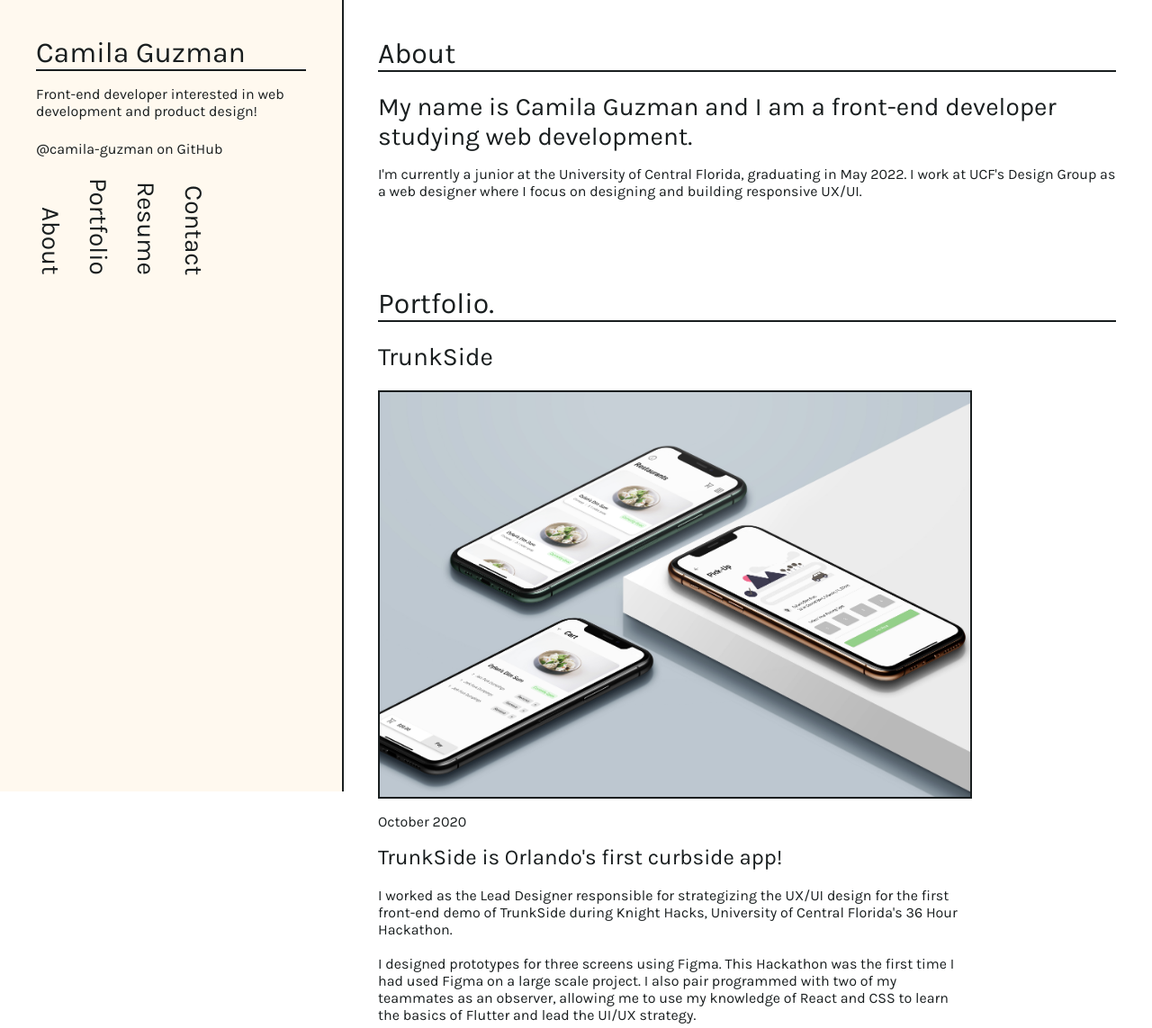
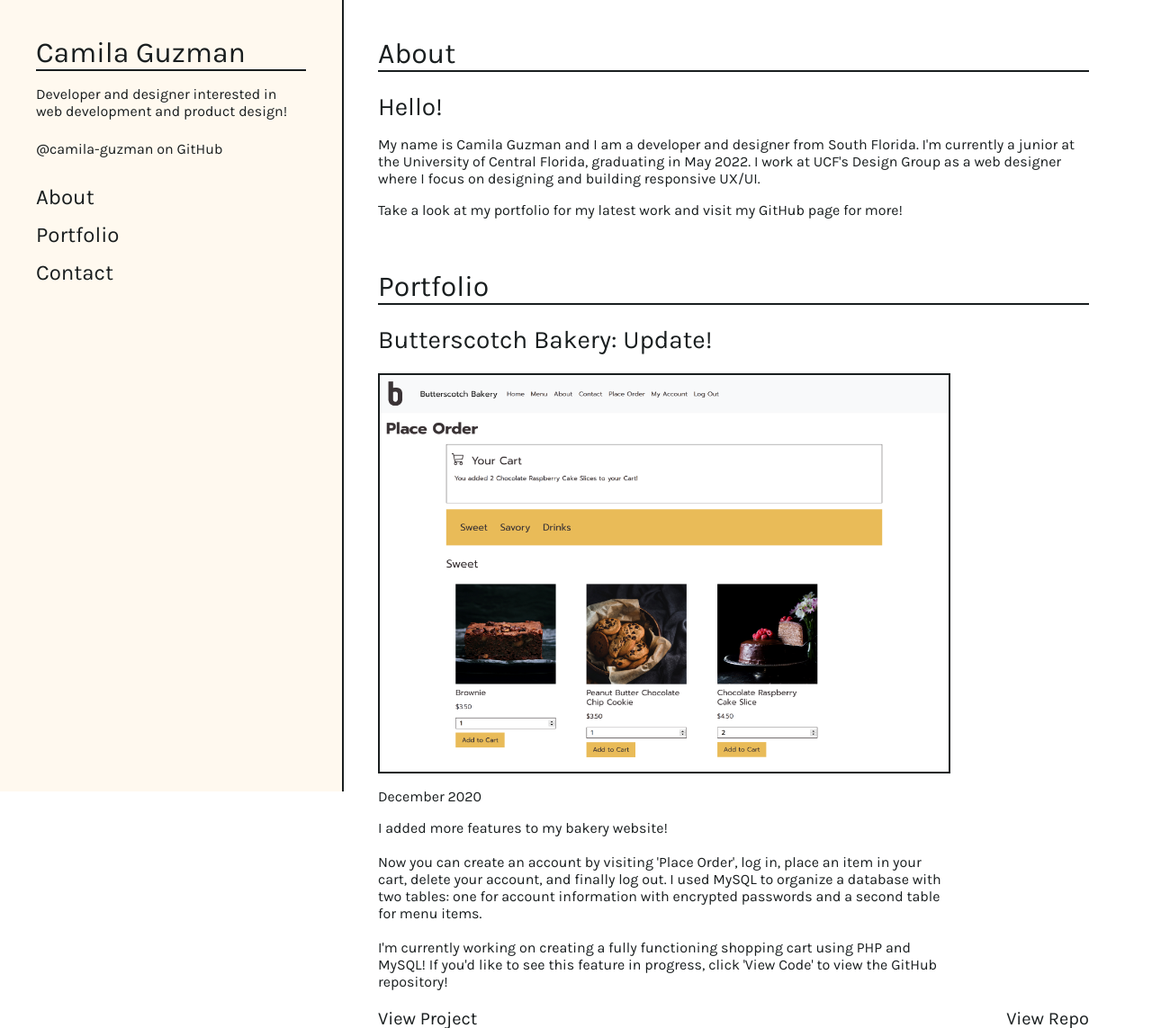
Before and after one commit to camila-guzman/portfolio-fall2020, a PHP site: page / in a window 1280 px wide. Shown: the top 1143 px of the page at 90% size. Run offline with PHP 8.4, Linux system fonts and the light colour scheme; some libraries are stand-ins or nearby versions.

Commit message:
December Update

```diff
--- a/index.php
+++ b/index.php
@@ -6,14 +6,34 @@
 <div id="about" class="section">
   <h1 class="title">About</h1>
   <div class="about-grid">
-    <h2>My name is Camila Guzman and I am a front-end developer studying web development.</h2>
-    <p>I'm currently a junior at the University of Central Florida, graduating in May 2022. I work at UCF's Design Group as a web designer where I focus on designing and building responsive UX/UI.</p>
+    <h2>Hello!</h2>
+    <p>My name is Camila Guzman and I am a developer and designer from South Florida. I'm currently a junior at the University of Central Florida, graduating in May 2022. I work at UCF's Design Group as a web designer where I focus on designing and building responsive UX/UI.</p>
+
+    <p>Take a look at my portfolio for my latest work and visit my GitHub page for more! </p>
   </div>
 </div>
 
 <!--portfolio section-->
 <div id="portfolio" class="section">
-  <h1 class="title">Portfolio.</h1>
+  <h1 class="title">Portfolio</h1>
+
+  <div class="project">
+    <h2>Butterscotch Bakery: Update!</h2>
+    <div class="project-1-grid">
+      <img src="./images/butterscotch-bakery-shopping-screen.png" />
+      <p class="date">December 2020</p>
+      <div class="desc"> I added more features to my bakery website!<br><br>
+        Now you can create an account by visiting 'Place Order', log in, place an item in your cart, delete your account, and finally log out. I used MySQL to organize a database with two tables: one for account information with encrypted passwords and a second table for menu items.<br><br>
+
+        I'm currently working on creating a fully functioning shopping cart using PHP and MySQL! If you'd like to see this feature in progress, click 'View Code' to view the GitHub repository!
+      </div>
+      <a class="live-link" href="https://butterscotch-bakery.herokuapp.com/">View Project</a>
+      <a class="code-link" href="https://github.com/camila-guzman/butterscotch-bakery">View Repo</a>
+
+    </div>
+  </div>
+
+  <div class="border"></div>
 
   <div class="project">
     <h2>TrunkSide</h2>
@@ -25,7 +45,7 @@
         <br> I worked as the Lead Designer responsible for strategizing the UX/UI design for the first front-end demo of TrunkSide during Knight Hacks, University of Central Florida's 36 Hour Hackathon. <br><br> I designed prototypes for three screens using Figma. This Hackathon was the first time I had used Figma on a large scale project. I also pair programmed with two of my teammates as an observer, allowing me to use my knowledge of React and CSS to learn the basics of Flutter and lead the UI/UX strategy.<br><br>
         I will continue working with TrunkSide as Lead Designer as it grows into an MVP to serve local customers and restaurants.
       </div>
-      <a class="live-link" href="https://devpost.com/software/trunkside?ref_content=user-portfolio&ref_feature=in_progress">View Project</a>
+      <a class="live-link" href="https://devpost.com/software/trunkside?ref_content=user-portfolio&ref_feature=in_progress">View Our Hackathon Submission</a>
 
     </div>
   </div>
@@ -34,7 +54,7 @@
 
   <div class="project">
     <h2>Butterscotch Bakery</h2>
-    <div class="project-1-grid">
+    <div class="project-3-grid">
       <img src="./images/butterscotch-bakery-screen.png" />
       <p class="date">October 2020</p>
       <div class="desc"> I created a website for a ficiticious bakery, inspired by my love for baked goods. It was built with PHP, HTML, CSS, and SASS. I used PHP and SASS to create efficient pages with custom styles. <br><br>
@@ -42,7 +62,7 @@
         If you'd like to see this feature in progress, click 'View Code' to view the GitHub repository!
       </div>
       <a class="live-link" href="https://butterscotch-bakery.herokuapp.com/">View Project</a>
-      <a class="code-link" href="https://github.com/camila-guzman/butterscotch-bakery">View Code</a>
+      <a class="code-link" href="https://github.com/camila-guzman/butterscotch-bakery">View Repo</a>
 
     </div>
   </div>
@@ -51,12 +71,12 @@
 
   <div class="project">
     <h2>UCF Agencies</h2>
-    <div class="project-3-grid">
+    <div class="project-4-grid">
       <img src="./images/agencies-screen-crop.jpg" />
       <p class=" date">September 2020</p>
       <div class="desc">This is the revamped page for the University of Central Florida's Office of Student Involvement (OSI) Agencies page that I designed. I created a custom animation that displays each student agency's logo, a short description, and a link to their page. <br><br> This design works for both web and mobile users, providing more context and identity to each agency with a single hover! </div>
       <a class="live-link" href="https://osi.ucf.edu/agencies/">View Project</a>
-      <a class="code-link" href="https://osi.ucf.edu/agencies/">View OSI Repository</a>
+      <a class="code-link" href="https://osi.ucf.edu/agencies/">View OSI Repo</a>
 
     </div>
   </div>
@@ -65,77 +85,18 @@
 
   <div class="project">
     <h2>UCF Historical Buildings Tour</h2>
-    <div class="project-4-grid">
+    <div class="project-5-grid">
       <img src="./images/stars-tour.png" />
       <p class="date">July 2020.</p>
       <p class="desc">This is a concept mock-up for the University of Central Florida's Historical Buildings Tour. My design concept centered on making the university archives page a more user-friendly experience for researchers <i>and</i> casual visitors alike, while following UCF's brand standards for the web.<br><br> The mock-up includes eight pages, a home page, a building page, and six pages for each of the building's archived photographs. <br><br> All eight pages were built with HTML, CSS, and UCF's front-end framework based on Bootstrap called 'Athena'. I created seven prototypes with Adobe XD to plan out the layout for mobile, medium, and large screen sizes to plan out a responsive and cohesive design between pages.<br><br></p>
       <a class="live-link" href="https://camila-guzman.github.io/historical-buildings-tour-ucf/"> View Home Page</a>
       <a class="live-link2" href="https://camila-guzman.github.io/historical-buildings-tour-ucf/"> View Building Page</a>
 
-      <a class="code-link" href="https://github.com/camila-guzman/camila-guzman.github.io">View Code</a>
+      <a class="code-link" href="https://github.com/camila-guzman/camila-guzman.github.io">View Repo</a>
 
     </div>
   </div>
 
-
-</div>
-
-<!--resume section-->
-<div id="resume" class="section">
-  <h1>Resume</h1>
-  <div class="resume-grid">
-    <a class="button" href="./files/CamilaGuzman-Resume.pdf" download>
-      Download Resume.</a>
-
-    <div class="resume-content">
-      <h2 class="resume-title">Education</h2>
-      <p>University of Central Florida Orlando, Florida</p>
-      <p>Bachelor of Arts in Digital Media, Expected Graduation Date: May 2022</p>
-      <p>
-        Concentration in Web & Social Platforms, Minor in Computer Science, 3.9 G.P.A
-      </p>
-
-      <h2 class="resume-title">Honors & Awards</h2>
-      <p>UCF Pegasus Gold: Academic Merit Scholarship 2018-2022, Dean’s List for Fall 2018, President’s Honor Roll for Spring 2019, Fall 2019, and Spring 2020</p>
-
-      <h2 class="resume-title">Work Experience</h2>
-      <h3 style="margin-bottom:0">UCF Design Group – Web Designer </h3><span>August 2020-Present Orlando, FL/Remote </span>
-      <ul>
-        <li>Design and manage over 150 pages for the UCF Office of Student Involvement and Student Government using WordPress, HTML, CSS, Bootstrap 4 </li>
-        <li>Strategize, build, and maintain web solutions that meet university brand standards to promote accessibility and tailor web and mobile user experiences</li>
-        <li>Create wireframes and prototypes for user interactions using Figma and Adobe XD</li>
-      </ul>
-
-      <h2 class="resume-title">Projects</h2>
-      <h3 style="margin-bottom: 0">Knight Hacks Hackathon: TrunkSide – Lead Designer</h3><span>October 2020 Remote</span>
-      <ul>
-        <li>Led the UX/UI design strategy for mobile application designed to simplify curbside pick-up for Orlando customers and restaurants</li>
-        <li>Built dynamic prototypes for three screens using Figma and provided solutions that strengthened the application experience and identity</li>
-        <li>Used knowledge of React to learn the basics of Flutter and participate in pair programming with each teammate as an observer</li>
-      </ul>
-
-      <h3 style="margin-bottom: 0">Butterscotch Bakery</h3><span>October 2020 Remote</span>
-      <ul>
-        <li>Leveraged HTML, SASS, PHP, and Bootstrap to create a dynamic website with four pages for a fictitious bakery</li>
-        <li>Currently working on log in features that will allow users to create an account and place an order with PHP and JavaScript</li>
-      </ul>
-
-      <h2 class="resume-title">Activities</h2>
-      <h3>Member of UCF Association for Computing Machinery ACM-W Chapter</h3>
-      <ul>
-        <li>Mentee in Mentorship Program dedicated to empowering women in technical fields and member of Web & Mobile Development Committee</li>
-      </ul>
-
-      <h2 class="resume-title">Skills</h2>
-      <h3 style="margin-bottom:0">Languages</h3>
-      <p style="margin-top:0">HTML, CSS, JavaScript, SASS, PHP, C, Java</p>
-      <h3 style="margin-bottom:0">Frameworks & Libraries</h3>
-      <p style="margin-top:0">Bootstrap, React, jQuery</p>
-      <h3 style="margin-bottom:0">Tools</h3>
-      <p style="margin-top:0">Node.js, MySQL, Git, GitHub, WordPress, Adobe Suites, Figma, Microsoft Office</p>
-
-    </div>
-  </div>
 </div>
 
 <!--contact section-->
@@ -151,6 +112,7 @@
     </ul>
 
   </div>
-  </body>
+</div>
+</body>
 
 </html>
--- a/scss/mixins.scss
+++ b/scss/mixins.scss
@@ -14,15 +14,16 @@
       margin-left: 20px;
     }
     .section {
-      display: block;
+      display: inline-block;
       margin: $m-standard;
-    }
-    .live-link {
-      margin-right: 80px;
     }
     .project img {
       width: 100%;
       height: auto;
+    }
+    .project a {
+      margin-right: 20px;
+      line-height: 1.5em;
     }
   }
   @media only screen and (max-width: 425px) {
@@ -40,13 +41,20 @@
       display: block;
     }
     #portfolio,
+    #resume,
     #about,
-    #resume,
     #contact {
       margin-left: 380px;
-      padding: $p-standard;
+      padding-left: 40px;
+      padding-top: 0px;
+      padding-right: 70px;
+      padding-bottom: 20px;
+    }
+
+    #about {
       padding-top: $p-minimum;
     }
+
     .project img {
       width: 80%;
       height: auto;
@@ -58,7 +66,7 @@
     .project-2-grid,
     .project-3-grid,
     .project-4-grid,
-    .resume-grid {
+    .project-5-grid {
       display: grid;
       grid-template-columns: auto auto auto;
     }
@@ -97,7 +105,7 @@
     }
     .project-2-grid .live-link {
       grid-row: 9 / span 1;
-      grid-column: 1 / span 1;
+      grid-column: 1 / span 2;
     }
 
     .project-3-grid .img {
@@ -137,16 +145,38 @@
       grid-row: 17 / span 1;
       grid-column: 1 / span 1;
     }
-    .project-4-grid .live-link2 {
+    .project-4-grid .code-link {
+      grid-row: 17 / span 1;
+      grid-column: 3 / span 1;
+    }
+
+    .project-5-grid .img {
       grid-row: 18 / span 1;
       grid-column: 1 / span 1;
     }
-    .project-4-grid .code-link {
-      grid-row: 18 / span 1;
+    .project-5-grid .date {
+      grid-row: 19 / span 1;
+      grid-column: 1 / span 1;
+    }
+    .project-5-grid .desc {
+      grid-row: 20 / span 1;
+      grid-column: 1 / span 3;
+    }
+    .project-5-grid .live-link {
+      grid-row: 21 / span 1;
+      grid-column: 1 / span 1;
+    }
+    .project-5-grid .live-link2 {
+      grid-row: 22 / span 1;
+      grid-column: 1 / span 1;
+    }
+    .project-5-grid .code-link {
+      grid-row: 22 / span 1;
       grid-column: 3 / span 1;
     }
-    .resume-grid a {
-      grid-column: 3 / span 1;
+
+    .contact-grid {
+      display: block;
     }
   }
 }
@@ -173,13 +203,9 @@
     font-weight: 200;
   }
   .nav-bar,
-  .button {
+  .button,
+  .page-nav {
     font-size: 1.5em;
-  }
-  .page-nav a {
-    writing-mode: vertical-rl;
-    font-size: 1.75em;
-    text-align: right;
   }
   a {
     text-decoration: none;
@@ -192,8 +218,9 @@
   .live-link,
   .live-link2,
   .code-link {
-    font-size: 1.5em;
+    font-size: 1.25em;
     font-weight: 200;
+    width: 100%;
   }
 }
 
@@ -247,6 +274,7 @@
   }
   .nav-bar a {
     display: block;
+    line-height: 1.5em;
   }
 }
 
@@ -283,13 +311,13 @@
   .page-nav {
     list-style-type: none;
     margin: 0;
-    display: flex;
-    align-items: baseline;
 
     margin-top: $m-standard;
   }
   .page-nav a {
     margin-right: $m-standard;
+    display: block;
+    line-height: 1.75em;
   }
 }
 
@@ -308,6 +336,7 @@
     border-bottom: 2px solid $dark-color;
     width: 100%;
     margin: $m-standard 0px;
+    opacity: 25%;
   }
   .desc {
     margin-bottom: $m-standard;
--- a/templates/header.php
+++ b/templates/header.php
@@ -29,7 +29,7 @@
         </header>
         <div class="nav-content">
             <p>
-                Front-end developer interested in web development and product design!
+                Developer and designer interested in web development and product design!
             </p>
 
             <!--social nav-->
@@ -40,7 +40,6 @@
             <nav class="nav-bar">
                 <a href="index.php#about"> <span>About</span></a>
                 <a href="index.php#portfolio"> <span>Portfolio</span></a>
-                <a href="index.php#resume"><span>Resume</span></a>
                 <a href="index.php#contact"><span>Contact</span></a>
             </nav>
         </div>
@@ -51,7 +50,7 @@
             <h2 class="name">Camila Guzman</h2>
 
             <p>
-                Front-end developer interested in web development and product design!
+                Developer and designer interested in web development and product design!
             </p>
 
             <!--social nav-->
@@ -62,7 +61,6 @@
             <nav class="page-nav">
                 <a href="#about"> <span>About</span></a>
                 <a href="#portfolio"> <span>Portfolio</span></a>
-                <a href="#resume"><span>Resume</span></a>
                 <a href="#contact"><span>Contact</span></a>
             </nav>
         </div>
```
Also changed, not shown: images/butterscotch-bakery-shopping-screen.png (added), styles/main.css, 1 other file.
